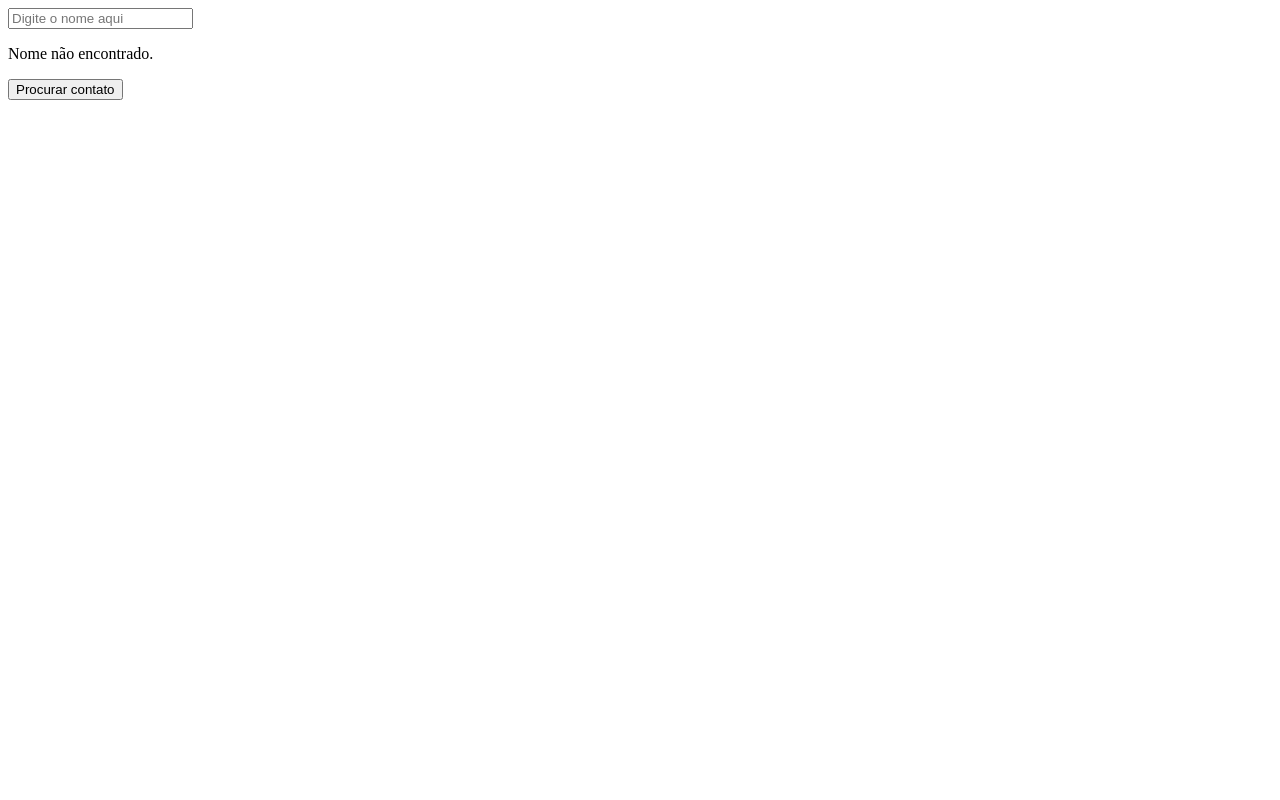
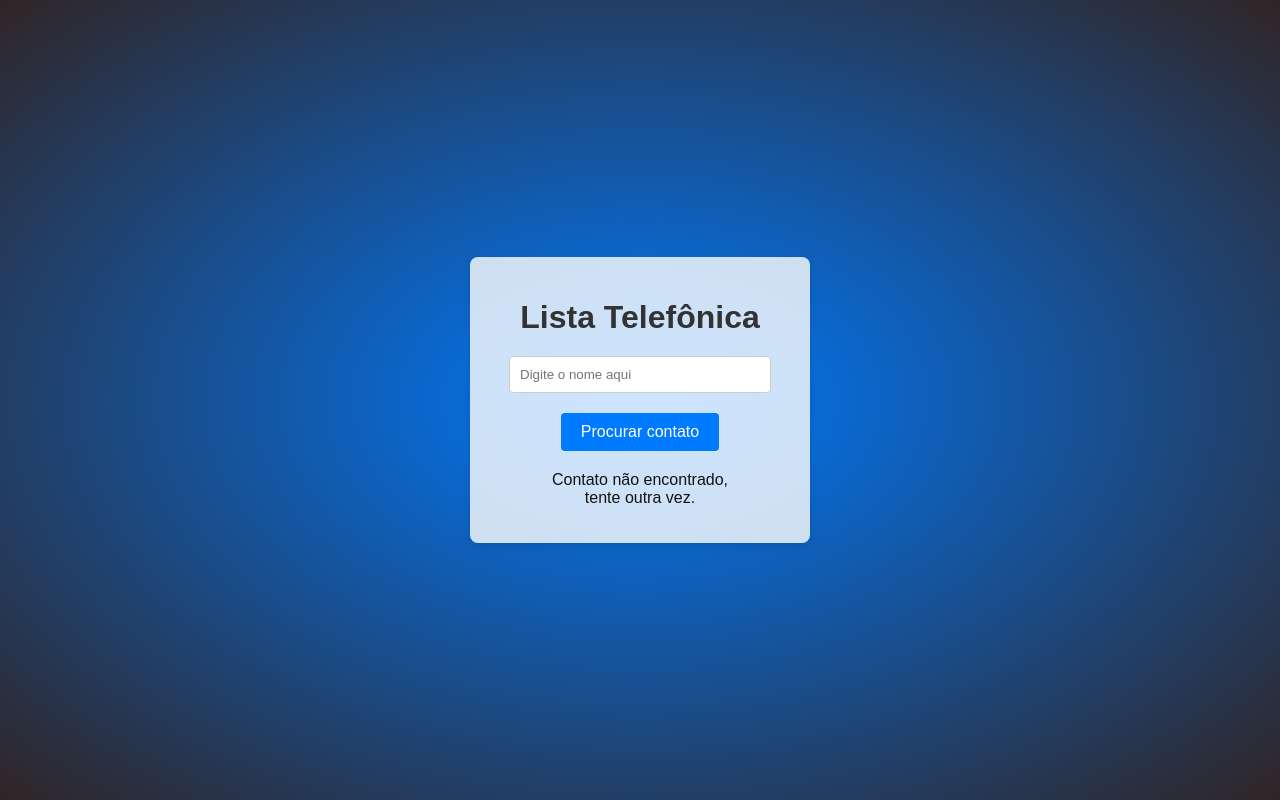
Before and after one commit to MatheusAlexandre20/Buscador-de-Contatos, a plain HTML site: page buscador de contatos/index.html in a window 1280 px wide. Both pictures are taken after a click on the button "Procurar contato". Drawn offline with Linux system fonts and the light colour scheme.

Commit message:
Commit de atualização do projeto com estilização

```diff
--- a/buscador de contatos/index.html
+++ b/buscador de contatos/index.html
@@ -1,46 +1,53 @@
 <!DOCTYPE html>
 <html lang="pt-BR">
+
 <head>
     <meta charset="UTF-8">
     <meta name="viewport" content="width=device-width, initial-scale=1.0">
     <title>Lista telefônica</title>
+    <link rel="stylesheet" href="./styles.css">
 </head>
+
 <body>
-    <input placeholder="Digite o nome aqui" class="nomes" type="text">
-    <p class="valor"></p>
-    <button class="button-main">Procurar contato</button>
+    <div class="container">
+        <h1>Lista Telefônica</h1>
+        <input placeholder="Digite o nome aqui" class="nomes" type="text">
+        <button class="button-main">Procurar contato</button>
+        <p class="valor"></p>
+    </div>
 
 </body>
 
 <script>
-    const contacts= [
-        {name: 'Rodolfo', number: '(19) 94345-3527'},
-        {name: 'Paulo', number:'(19) 15967-2384'},
-        {name: 'Matheus', number:'(19) 99650-0563'},
-        {name: 'Aline', number: '(19) 95163-5523'},
-        {name: 'Bruno', number:'(52) 26798-1483'}
-        ]
 
-    function mostrarTudo(){
-
-        let names= document.querySelector(".nomes").value
-        let valorn= document.querySelector('.valor')
-
-        const item = contacts.find(obj => obj.name.toLowerCase() === names.toLowerCase());
-        if(item){
-            valorn.innerHTML = `Nome: ${item.name} <br> Número: ${item.number}`;
-            } else {
-                valorn.textContent = "Nome não encontrado.";
-            }
+    let names = document.querySelector(".nomes")
+    let valorn = document.querySelector('.valor')
 
 
-        console.log(item)
+    const contacts = [
+        { name: 'Rodolfo', number: '(00) 12345-6789' },
+        { name: 'Paulo', number: '(00) 12345-6789' },
+        { name: 'Matheus', number: '(00) 12345-6789' },
+        { name: 'Aline', number: '(00) 12345-6789' },
+        { name: 'Bruno', number: '(00) 12345-6789' }
+    ]
 
+    function mostrarTudo() {
+        for (let i = 0; i < contacts.length; i++) {
+
+            if (names.value.toLowerCase() === contacts[i].name.toLowerCase()) {
+                valorn.innerHTML = `Contato encontrado! Nome: ${contacts[i].name} <br> Tel: ${contacts[i].number}`
+
+                break // PARA ELE PARA DE TENTAR EXECUTAR QUANDO ENCONTRAR, SAIR DO LOOP
+            } else {
+                valorn.innerHTML = "Contato não encontrado, <br> tente outra vez."
+            }
+        }
     }
 
 
 
-    document.querySelector(".button-main").addEventListener('click', mostrarTudo )
+    document.querySelector(".button-main").addEventListener('click', mostrarTudo)
 
 
 
--- /dev/null
+++ b/buscador de contatos/styles.css
@@ -0,0 +1,56 @@
+body {
+    font-family: Arial, sans-serif;
+    background-image: radial-gradient(#007bff, #302525);
+    margin: 0;
+    padding: 0;
+    display: flex;
+    justify-content: center;
+    align-items: center;
+    height: 100vh;
+}
+
+.container {
+    background-color: rgba(255, 255, 255, 0.8);
+    padding: 20px;
+    border-radius: 8px;
+    box-shadow: 0 4px 8px rgba(0, 0, 0, 0.1);
+    text-align: center;
+    width: 300px;
+}
+
+h1 {
+    color: #333333;
+    margin-bottom: 20px;
+}
+
+.nomes {
+    width: 80%;
+    padding: 10px;
+    margin-bottom: 20px;
+    border: 1px solid #cccccc;
+    border-radius: 4px;
+}
+
+.button-main {
+    background-color: #007bff;
+    color: #ffffff;
+    padding: 10px 20px;
+    border: none;
+    border-radius: 4px;
+    cursor: pointer;
+    font-size: 16px;
+    transition: background-color 0.3s ease;
+}
+
+.button-main:hover {
+    background-color: #0056b3;
+}
+
+.valor {
+    position: relative;
+    width: 180px;
+    left: 20%;
+    margin-top: 20px;
+    font-size: 16px;
+    color: #141313;
+}
```
